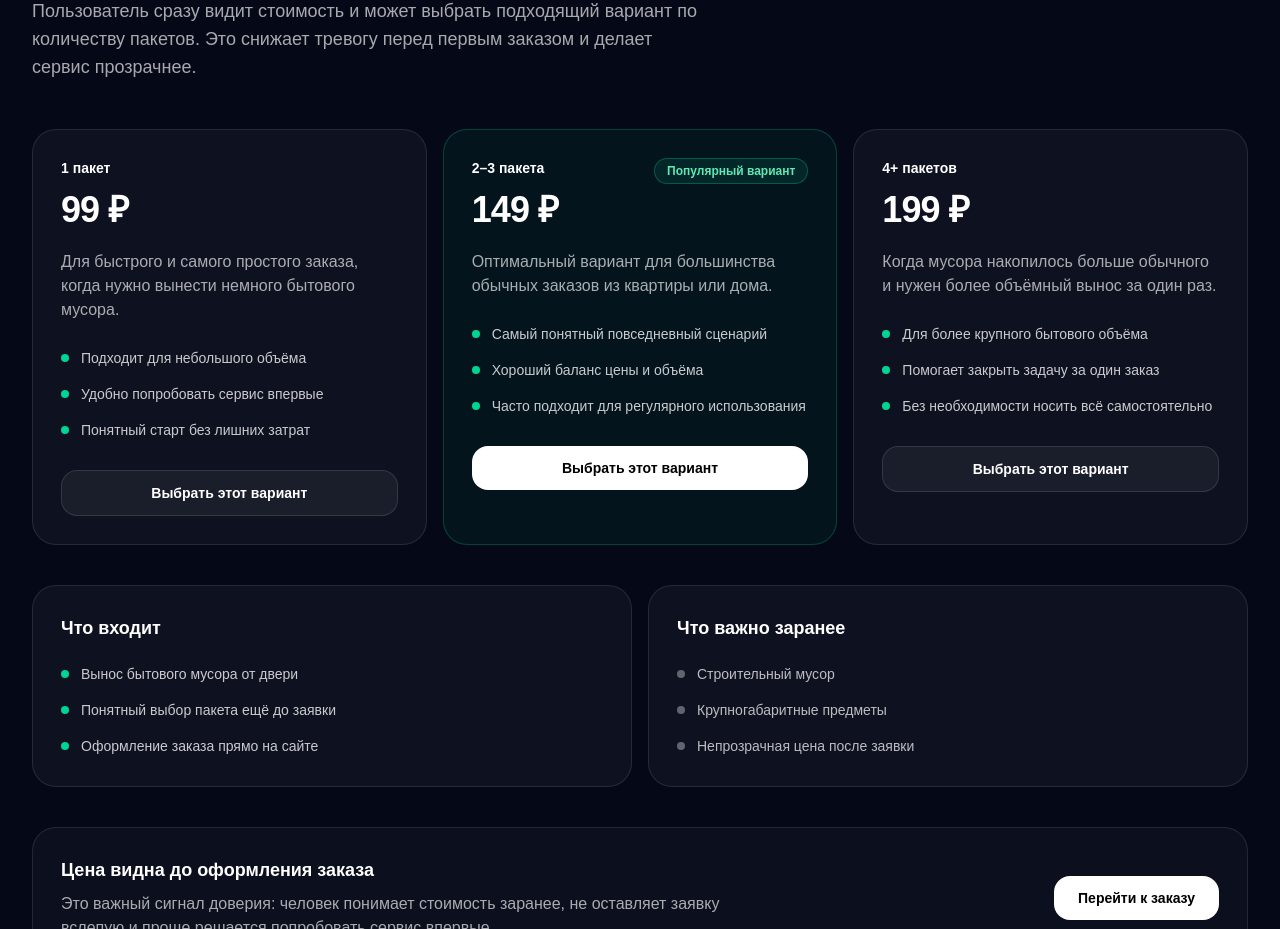
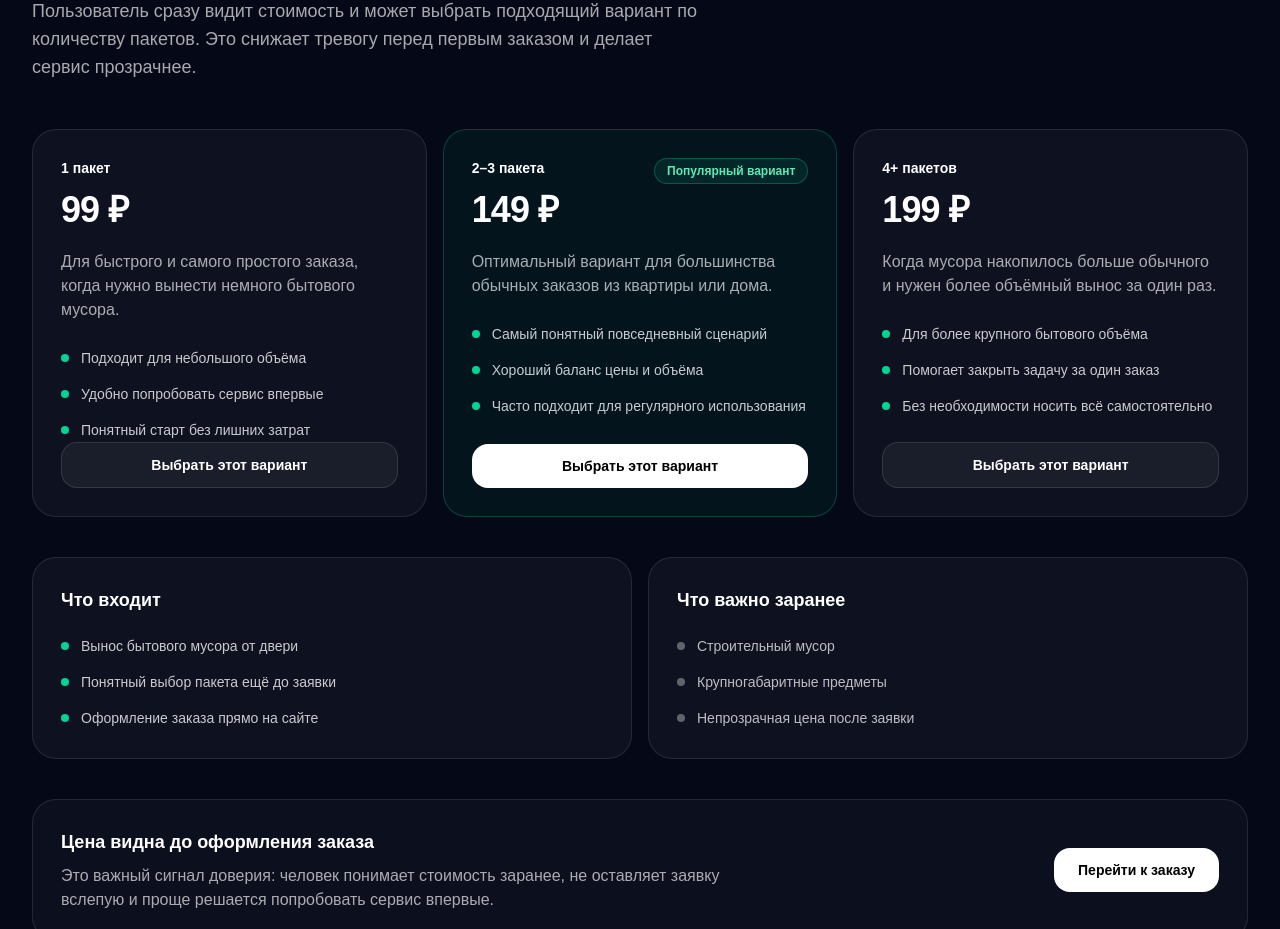
Before and after one commit to tionofficialwork/musorok-site, a Next.js app: page / in a window 1280 px wide. Shown: the part 2074-3003 px from the top of the page. Built offline with nearby package versions, Linux system fonts and the light colour scheme; no server answers.

Commit message:
fix: align pricing card buttons to bottom

```diff
--- a/components/landing/PricesSection.tsx
+++ b/components/landing/PricesSection.tsx
@@ -100,7 +100,7 @@ export default function PricesSection({
             return (
               <div
                 key={plan.id}
-                className={`rounded-3xl border p-6 sm:p-7 ${
+                className={`flex h-full flex-col rounded-3xl border p-6 sm:p-7 ${
                   isSelected
                     ? "border-emerald-400/40 bg-emerald-400/[0.10] shadow-[0_0_0_1px_rgba(52,211,153,0.10)]"
                     : plan.accent
@@ -143,7 +143,7 @@ export default function PricesSection({
                 <button
                   type="button"
                   onClick={() => handleSelect(plan.id)}
-                  className={`mt-7 inline-flex w-full items-center justify-center rounded-2xl px-5 py-3 text-sm font-semibold transition ${
+                  className={`mt-auto inline-flex w-full items-center justify-center rounded-2xl px-5 py-3 text-sm font-semibold transition ${
                     isSelected
                       ? "bg-white text-black hover:bg-white/90"
                       : plan.accent
```
